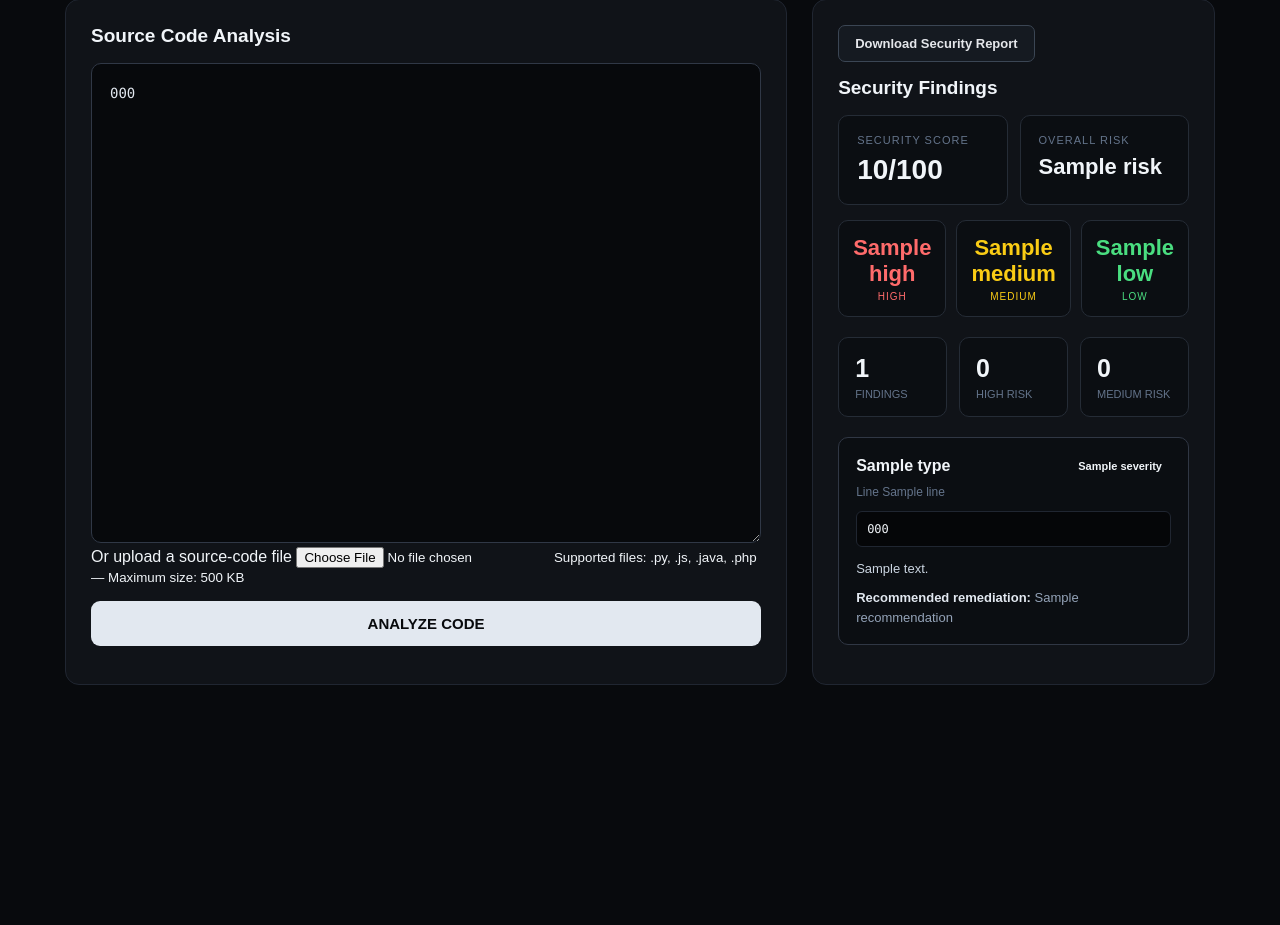
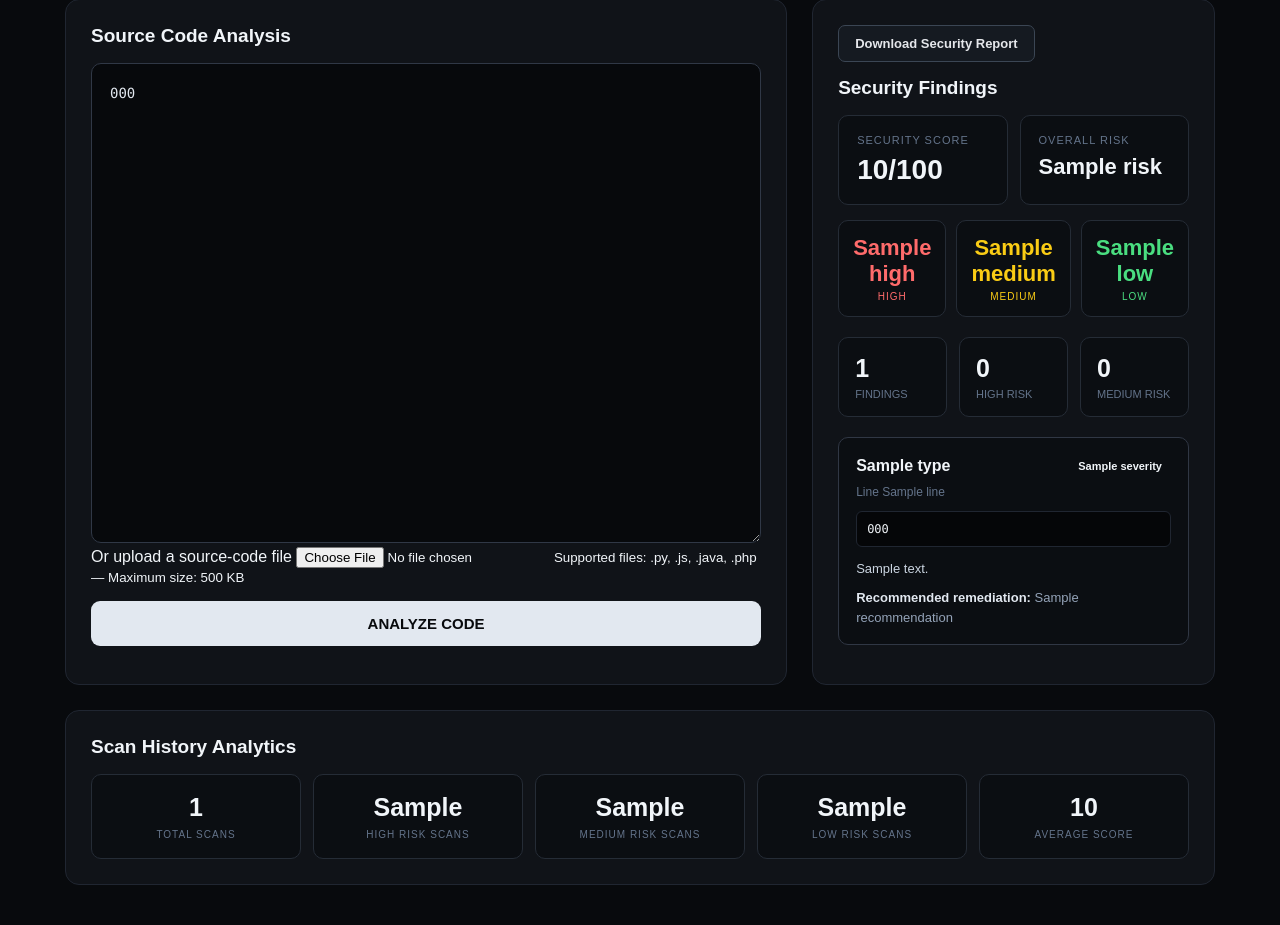
Before and after one commit to fazeen-max/AI-Secure-Code-Auditor, a Flask app: template templates/dashboard.html in a window 1280 px wide. Shown: the part 192-1117 px from the top of the page. Before the commit the page ends 877 px from the top, so only its background shows below. Run offline with Flask 3, Linux system fonts and the light colour scheme; the template is opened without the code that fills it: most values are stand-ins (such as "Sample title", 1, 10 or a date in 2020).

Commit message:
Complete scan history analytics

```diff
--- a/main.py
+++ b/main.py
@@ -128,6 +128,31 @@ def dashboard():
                 medium,
                 low
             )
+            history = load_history()
+
+    total_scans = len(history)
+
+    high_scans = sum(
+        1 for scan in history
+        if scan.get("risk") == "HIGH"
+    )
+
+    medium_scans = sum(
+        1 for scan in history
+        if scan.get("risk") == "MEDIUM"
+    )
+
+    low_scans = sum(
+        1 for scan in history
+        if scan.get("risk") == "LOW"
+    )
+
+    if history:
+        average_score = round(
+            sum(scan.get("score", 0) for scan in history) / len(history)
+        )
+    else:
+        average_score = 0
 
     return render_template(
         "dashboard.html",
@@ -137,7 +162,12 @@ def dashboard():
         risk=risk,
         high=high,
         medium=medium,
-        low=low
+        low=low,
+        total_scans=total_scans,
+        high_scans=high_scans,
+        medium_scans=medium_scans,
+        low_scans=low_scans,
+        average_score=average_score
     )
 @app.route("/download-report")
 def download_report():
--- a/templates/dashboard.html
+++ b/templates/dashboard.html
@@ -327,6 +327,44 @@
 .report-button:hover {
     background: #1d242d;
 }
+.analytics-card {
+    margin-top: 25px;
+}
+
+.analytics-grid {
+    display: grid;
+    grid-template-columns: repeat(5, 1fr);
+    gap: 12px;
+}
+
+.analytics-stat {
+    background: #0b0e12;
+    border: 1px solid #252c36;
+    border-radius: 10px;
+    padding: 18px;
+    text-align: center;
+}
+
+.analytics-stat strong {
+    display: block;
+    font-size: 25px;
+    font-weight: bold;
+}
+
+.analytics-stat span {
+    display: block;
+    margin-top: 7px;
+    color: #64748b;
+    font-size: 10px;
+    letter-spacing: 1px;
+    text-transform: uppercase;
+}
+
+@media (max-width: 850px) {
+    .analytics-grid {
+        grid-template-columns: 1fr;
+    }
+}
 </style>
 </head>
 
@@ -520,6 +558,45 @@
 
     </div>
 
+
+    <!-- SCAN HISTORY ANALYTICS -->
+
+    <div class="card analytics-card">
+
+        <h2>Scan History Analytics</h2>
+
+        <div class="analytics-grid">
+
+            <div class="analytics-stat">
+                <strong>{{ total_scans }}</strong>
+                <span>Total Scans</span>
+            </div>
+
+            <div class="analytics-stat">
+                <strong>{{ high_scans }}</strong>
+                <span>High Risk Scans</span>
+            </div>
+
+            <div class="analytics-stat">
+                <strong>{{ medium_scans }}</strong>
+                <span>Medium Risk Scans</span>
+            </div>
+
+            <div class="analytics-stat">
+                <strong>{{ low_scans }}</strong>
+                <span>Low Risk Scans</span>
+            </div>
+
+            <div class="analytics-stat">
+                <strong>{{ average_score }}</strong>
+                <span>Average Score</span>
+            </div>
+
+        </div>
+
+    </div>
+
+
 </div>
 
 </body>
```
Also changed, not shown: scan_history.json (+24 -0 lines).
